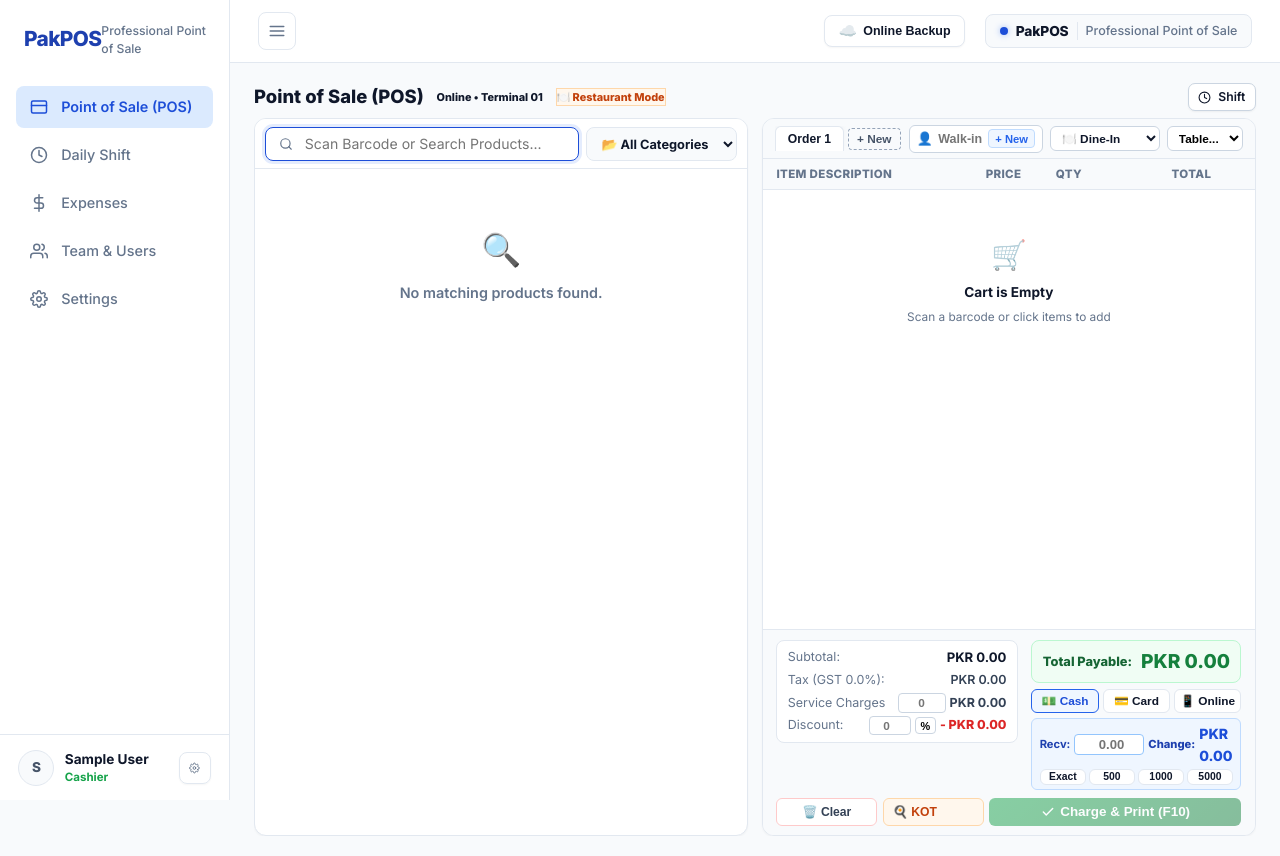
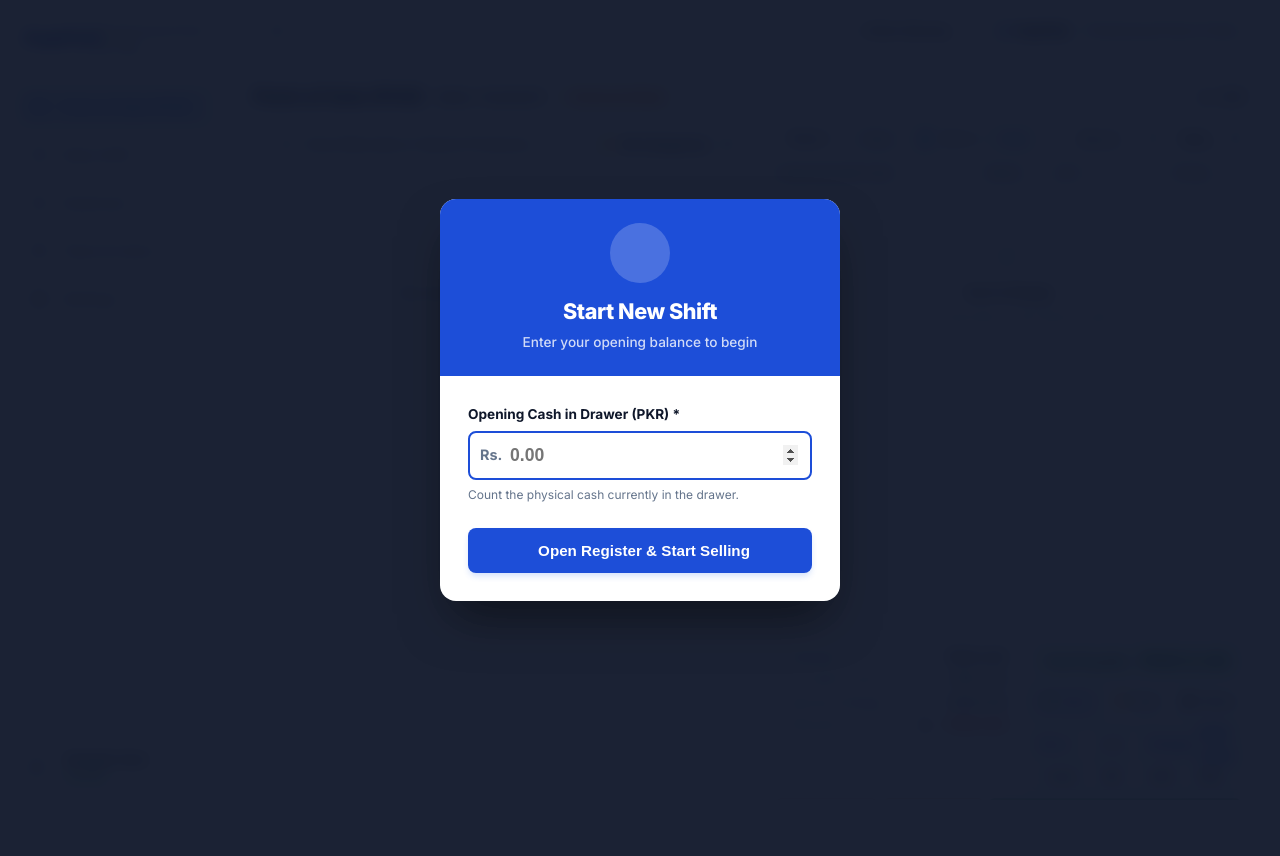
Before and after one commit to rana-sharafat-ali/pak-pos, a Django app: page /sales/ in a window 1280 px wide. After the commit the page ends 616 px from the top, so only its background shows below. Run offline with Django 5.2, Linux system fonts and the light colour scheme; the visitor is signed in with stand-in values (Sample User, id 1); data comes from the database, SQL or seed files in the repository; data that the repository does not hold is empty.

Commit message:
feat: implement POS shift management system, timezone middleware, and centralized error logging.

```diff
--- a/pakpos_project/apps/expenses/models.py
+++ b/pakpos_project/apps/expenses/models.py
@@ -20,6 +20,7 @@ class Expense(models.Model):
     amount = models.DecimalField(max_digits=10, decimal_places=2)
     description = models.TextField(blank=True, null=True)
     logged_by = models.ForeignKey(settings.AUTH_USER_MODEL, on_delete=models.SET_NULL, null=True, related_name='logged_expenses')
+    shift = models.ForeignKey('sales.CashDrawerShift', on_delete=models.SET_NULL, null=True, blank=True, related_name='expenses')
     created_at = models.DateTimeField(auto_now_add=True)
     updated_at = models.DateTimeField(auto_now=True)
     is_synced = models.BooleanField(default=False)
--- /dev/null
+++ b/pakpos_project/apps/expenses/templatetags/expenses_tags.py
@@ -0,0 +1,9 @@
+from django import template
+from django.db.models import Sum
+
+register = template.Library()
+
+@register.simple_tag
+def get_shift_expenses(shift):
+    total = shift.expenses.aggregate(total=Sum('amount'))['total']
+    return total or 0
--- a/pakpos_project/apps/sales/urls.py
+++ b/pakpos_project/apps/sales/urls.py
@@ -15,6 +15,7 @@ urlpatterns = [
 
     # Daily Shift & Cash Reconciliation
     path('shift/', views.daily_shift_summary_view, name='shift_summary'),
+    path('shift/history/', views.shift_history_view, name='shift_history'),
     path('shift/print/', views.shift_print_view, name='shift_print'),
 
     # Restaurant Dining Tables Management
@@ -37,4 +38,6 @@ urlpatterns = [
     path('api/customers/search/', views.api_search_customers, name='api_customer_search'),
     path('api/customers/create/', views.api_create_customer, name='api_customer_create'),
     path('api/products/search/', views.api_search_products, name='api_search_products'),
+    path('api/shift/current/', views.api_shift_current, name='api_shift_current'),
+    path('api/shift/open/', views.api_shift_open, name='api_shift_open'),
 ]
--- a/pakpos_project/apps/sales/views.py
+++ b/pakpos_project/apps/sales/views.py
@@ -280,10 +280,17 @@ def api_create_sale(request):
     amount_tendered = Decimal(str(data.get('amount_tendered', total_amount) or total_amount))
     change_returned = max(Decimal('0.00'), amount_tendered - total_amount) if payment_method == Sale.PaymentMethod.CASH else Decimal('0.00')
 
+    # Fetch current active shift for this cashier
+    active_shift = CashDrawerShift.objects.filter(
+        cashier=request.user,
+        status=CashDrawerShift.Status.OPEN
+    ).first()
+
     # 3. Create Sale Record
     sale = Sale.objects.create(
         customer=customer_obj,
         cashier=request.user,
+        shift=active_shift,
         status=Sale.Status.COMPLETED,
         order_type=order_type,
         subtotal=subtotal,
@@ -621,7 +628,13 @@ def _get_shift_context(request):
 
     shift_expenses_total = shift_expenses_qs.aggregate(s=Sum('amount'))['s'] or Decimal('0.00')
     shift_expenses_list = list(shift_expenses_qs)
-    net_cash_in_drawer = cash_sales - shift_expenses_total
+
+    # Calculate total opening cash from today's shifts
+    from pakpos_project.apps.sales.models import CashDrawerShift
+    shifts_today = CashDrawerShift.objects.filter(opening_time__gte=start_of_day, opening_time__lte=end_of_day)
+    total_opening_cash = shifts_today.aggregate(s=Sum('opening_cash'))['s'] or Decimal('0.00')
+
+    net_cash_in_drawer = total_opening_cash + cash_sales - shift_expenses_total
 
     # Cashier breakdown with full name & payment channels
     cashier_map = {}
@@ -763,6 +776,7 @@ def _get_shift_context(request):
         'cash_pct': cash_pct,
         'card_pct': card_pct,
         'online_pct': online_pct,
+        'total_opening_cash': total_opening_cash,
         'shift_expenses_total': shift_expenses_total,
         'shift_expenses': shift_expenses_list,
         'total_tax_today': total_tax_today,
@@ -1217,3 +1231,103 @@ def api_search_products(request):
         })
 
     return JsonResponse({'products': product_catalog_json})
+
+from django.views.decorators.http import require_http_methods
+
+@login_required
+@require_http_methods(["GET"])
+def api_shift_current(request):
+    """
+    Check if the user has an open shift for TODAY.
+    If they have an open shift from yesterday, auto-close it.
+    """
+    from datetime import date
+    from django.db.models import Sum
+    from django.utils import timezone
+    from pakpos_project.apps.expenses.models import Expense
+
+    today = timezone.localdate()
+    active_shifts = CashDrawerShift.objects.filter(cashier=request.user, status=CashDrawerShift.Status.OPEN)
+
+    current_shift = None
+    for shift in active_shifts:
+        if timezone.localtime(shift.opening_time).date() < today:
+            # Shift is from a previous day. Auto-close it.
+            # Calculate sales, refunds, expenses
+            sales = Sale.objects.filter(shift=shift, status=Sale.Status.COMPLETED)
+            total_cash = sales.filter(payment_method=Sale.PaymentMethod.CASH).aggregate(Sum('total_amount'))['total_amount__sum'] or Decimal('0.00')
+            total_card = sales.exclude(payment_method=Sale.PaymentMethod.CASH).aggregate(Sum('total_amount'))['total_amount__sum'] or Decimal('0.00')
+
+            refunds = Sale.objects.filter(shift=shift, status=Sale.Status.REFUNDED).aggregate(Sum('total_amount'))['total_amount__sum'] or Decimal('0.00')
+            expenses = Expense.objects.filter(shift=shift).aggregate(Sum('amount'))['amount__sum'] or Decimal('0.00')
+
+            shift.total_cash_sales = total_cash
+            shift.total_card_sales = total_card
+            shift.total_refunds = refunds
+
+            # Auto calculate closing cash: Opening + Cash Sales - Refunds - Expenses
+            expected_cash = max(Decimal('0.00'), shift.opening_cash + total_cash - refunds - expenses)
+
+            shift.closing_cash = expected_cash
+            shift.closing_time = timezone.now()
+            shift.status = CashDrawerShift.Status.CLOSED
+            shift.notes = (shift.notes or "") + "\n[System Auto-Closed on Day Change. Cash Not Counted.]"
+            shift.save()
+        else:
+            current_shift = shift
+
+    if current_shift:
+        return JsonResponse({
+            'has_open_shift': True,
+            'shift_id': current_shift.id,
+            'opening_cash': float(current_shift.opening_cash),
+            'opening_time': current_shift.opening_time.isoformat()
+        })
+    else:
+        return JsonResponse({'has_open_shift': False})
+
+@login_required
+@require_http_methods(["POST"])
+def api_shift_open(request):
+    """
+    Open a new shift for today.
+    """
+    import json
+    try:
+        data = json.loads(request.body)
+        opening_cash = Decimal(str(data.get('opening_cash', 0)))
+    except (ValueError, TypeError, json.JSONDecodeError):
+        return JsonResponse({'success': False, 'error': 'Invalid opening cash value.'}, status=400)
+
+    # Check if one already exists
+    existing_shift = CashDrawerShift.objects.filter(cashier=request.user, status=CashDrawerShift.Status.OPEN).first()
+    if existing_shift:
+        return JsonResponse({'success': False, 'error': 'You already have an open shift.'}, status=400)
+
+    shift = CashDrawerShift.objects.create(
+        cashier=request.user,
+        opening_cash=opening_cash,
+        status=CashDrawerShift.Status.OPEN
+    )
+
+    return JsonResponse({'success': True, 'shift_id': shift.id})
+
+@manager_or_admin_required
+def shift_history_view(request):
+    """
+    Dedicated view for Admins to see all daily shifts, their opening balances,
+    calculated closing balances, total sales, and expenses.
+    """
+    shifts = CashDrawerShift.objects.select_related('cashier').order_by('-opening_time')
+
+    paginator = Paginator(shifts, 25)
+    page_number = request.GET.get('page', 1)
+    page_obj = paginator.get_page(page_number)
+
+    context = {
+        'title': 'Daily Shift Ledger',
+        'shifts': page_obj,
+        'page_obj': page_obj,
+        'paginator': paginator,
+    }
+    return render(request, 'sales/shift_history.html', context)
--- a/pakpos_project/settings.py
+++ b/pakpos_project/settings.py
@@ -87,6 +87,7 @@ MIDDLEWARE = [
     'django.contrib.messages.middleware.MessageMiddleware',
     'django.middleware.clickjacking.XFrameOptionsMiddleware',
     'pakpos_project.apps.core.middleware.ExceptionLoggingMiddleware',
+    'pakpos_project.apps.core.middleware.TimezoneMiddleware',
 ]
 
 ROOT_URLCONF = 'pakpos_project.urls'
--- a/static/js/pos_controller.js
+++ b/static/js/pos_controller.js
@@ -79,6 +79,7 @@
             document.body.classList.add('sidebar-collapsed');
         }
 
+        checkShiftStatus(); // Wait for shift to be verified before rendering POS fully
         renderProductGrid();
         renderTabs();
         renderActiveCart();
@@ -1575,4 +1576,65 @@
             });
     };
 
+    // ================= 12. SHIFT MANAGEMENT ENGINE =================
+    window.checkShiftStatus = function() {
+        if (!window.SHIFT_CURRENT_API_URL) return; // If API not provided, skip shift check
+
+        fetch(window.SHIFT_CURRENT_API_URL)
+            .then(response => response.json())
+            .then(data => {
+                const modal = document.getElementById('modal-open-shift');
+                if (data.has_open_shift) {
+                    // Shift is open, ensure modal is hidden
+                    if (modal) modal.style.display = 'none';
+                    // Re-focus search
+                    focusSearchInput();
+                } else {
+                    // No open shift, show modal and lock POS
+                    if (modal) {
+                        modal.style.display = 'flex';
+                        const cashInput = document.getElementById('input-opening-cash');
+                        if (cashInput) setTimeout(() => cashInput.focus(), 100);
+                    }
+                }
+            })
+            .catch(err => {
+                console.error("Failed to check shift status:", err);
+            });
+    };
+
+    window.submitOpenShift = function(event) {
+        event.preventDefault();
+
+        const btn = document.getElementById('btn-submit-shift');
+        if (btn) btn.disabled = true;
+
+        const openingCash = parseFloat(document.getElementById('input-opening-cash').value) || 0;
+
+        fetch(window.SHIFT_OPEN_API_URL, {
+            method: 'POST',
+            headers: {
+                'Content-Type': 'application/json',
+                'X-CSRFToken': getCookie('csrftoken')
+            },
+            body: JSON.stringify({ opening_cash: openingCash })
+        })
+        .then(response => response.json())
+        .then(data => {
+            if (btn) btn.disabled = false;
+
+            if (data.success) {
+                document.getElementById('modal-open-shift').style.display = 'none';
+                showScanFeedbackToast(`✓ Shift Opened! Balance: Rs. ${openingCash.toFixed(2)}`);
+                focusSearchInput();
+            } else {
+                alert(data.error || 'Failed to open shift.');
+            }
+        })
+        .catch(err => {
+            if (btn) btn.disabled = false;
+            alert('Network error while opening shift. Please try again.');
+        });
+    };
+
 })();
--- a/templates/base.html
+++ b/templates/base.html
@@ -68,6 +68,23 @@
                             <span>Daily Shift</span>
                         </a>
                     </li>
+
+                    {% if request.user.role != 'cashier' %}
+                    <li class="menu-item {% if request.resolver_match.url_name == 'shift_history' %}active{% endif %}">
+                        <a href="{% url 'sales:shift_history' %}">
+                            <span class="menu-icon">
+                                <svg width="18" height="18" viewBox="0 0 24 24" fill="none" stroke="currentColor" stroke-width="2" stroke-linecap="round" stroke-linejoin="round">
+                                    <path d="M14 2H6a2 2 0 0 0-2 2v16a2 2 0 0 0 2 2h12a2 2 0 0 0 2-2V8z"></path>
+                                    <polyline points="14 2 14 8 20 8"></polyline>
+                                    <line x1="16" y1="13" x2="8" y2="13"></line>
+                                    <line x1="16" y1="17" x2="8" y2="17"></line>
+                                    <polyline points="10 9 9 9 8 9"></polyline>
+                                </svg>
+                            </span>
+                            <span>Shift Ledger</span>
+                        </a>
+                    </li>
+                    {% endif %}
 
                     <li class="menu-item {% if request.resolver_match.app_name == 'expenses' %}active{% endif %}">
                         <a href="{% url 'expenses:expense_list' %}">
--- a/templates/sales/pos_terminal.html
+++ b/templates/sales/pos_terminal.html
@@ -984,6 +984,53 @@
 <!-- HIDDEN PRINT IFRAME FOR INSTANT THERMAL PRINTING -->
 <iframe id="receipt-print-frame" style="position: fixed; right: 0; bottom: 0; width: 0; height: 0; border: 0; opacity: 0; pointer-events: none;"></iframe>
 
+<!-- ================= OPEN SHIFT MODAL (FORCED ON BOOT IF NO SHIFT) ================= -->
+<div id="modal-open-shift" style="display: none; position: fixed; inset: 0; background: rgba(15, 23, 42, 0.95); z-index: 99999; backdrop-filter: blur(8px); align-items: center; justify-content: center;">
+    <div style="background: #ffffff; width: 400px; border-radius: 16px; box-shadow: 0 25px 50px -12px rgba(0,0,0,0.5); overflow: hidden; transform: translateY(20px); animation: modalSlideUp 0.3s forwards;">
+
+        <div style="background: linear-gradient(135deg, var(--primary) 0%, #1d4ed8 100%); padding: 1.5rem; text-align: center;">
+            <div style="width: 60px; height: 60px; background: rgba(255,255,255,0.2); border-radius: 50%; display: flex; align-items: center; justify-content: center; margin: 0 auto 0.75rem; color: #fff; font-size: 1.75rem;">
+                <i class="fas fa-cash-register"></i>
+            </div>
+            <h3 style="margin: 0; color: #ffffff; font-size: 1.35rem; font-weight: 800; letter-spacing: -0.02em;">Start New Shift</h3>
+            <p style="margin: 0.25rem 0 0; color: rgba(255,255,255,0.8); font-size: 0.85rem; font-weight: 500;">Enter your opening balance to begin</p>
+        </div>
+
+        <div style="padding: 1.75rem;">
+            <form id="form-open-shift" onsubmit="submitOpenShift(event)">
+                <div style="margin-bottom: 1.5rem;">
+                    <label style="font-size: 0.85rem; font-weight: 700; color: var(--secondary); display: block; margin-bottom: 0.4rem;">Opening Cash in Drawer (PKR) *</label>
+                    <div style="position: relative;">
+                        <span style="position: absolute; left: 12px; top: 50%; transform: translateY(-50%); color: #64748b; font-weight: 700; font-size: 0.9rem;">Rs.</span>
+                        <input
+                            type="number"
+                            id="input-opening-cash"
+                            required
+                            min="0"
+                            step="1"
+                            placeholder="0.00"
+                            style="width: 100%; padding: 0.75rem 0.75rem 0.75rem 2.5rem; font-size: 1.1rem; font-weight: 700; border: 2px solid #e2e8f0; border-radius: 8px; outline: none; transition: border-color 0.2s; color: var(--text-dark);"
+                            onfocus="this.style.borderColor='var(--primary)'"
+                            onblur="this.style.borderColor='#e2e8f0'"
+                            autocomplete="off"
+                        >
+                    </div>
+                    <p style="margin: 0.4rem 0 0; font-size: 0.75rem; color: #64748b;">Count the physical cash currently in the drawer.</p>
+                </div>
+
+                <button type="submit" id="btn-submit-shift" style="width: 100%; padding: 0.85rem; font-size: 0.95rem; font-weight: 800; background: var(--primary); border: none; border-radius: 8px; color: #ffffff; cursor: pointer; display: flex; justify-content: center; align-items: center; gap: 0.5rem; transition: background 0.2s; box-shadow: 0 4px 6px -1px rgba(37, 99, 235, 0.2);">
+                    <i class="fas fa-lock-open"></i> Open Register & Start Selling
+                </button>
+            </form>
+        </div>
+    </div>
+</div>
+
+<style>
+@keyframes modalSlideUp {
+    to { transform: translateY(0); }
+}
+</style>
 
 {% endblock %}
 
@@ -999,6 +1046,8 @@
     window.POS_CHECKOUT_API_URL = "{% url 'sales:api_checkout' %}";
     window.CUSTOMER_SEARCH_API_URL = "{% url 'sales:api_customer_search' %}";
     window.CUSTOMER_CREATE_API_URL = "{% url 'sales:api_customer_create' %}";
+    window.SHIFT_CURRENT_API_URL = "{% url 'sales:api_shift_current' %}";
+    window.SHIFT_OPEN_API_URL = "{% url 'sales:api_shift_open' %}";
     window.POS_MODE = "{{ pos_mode }}";
 </script>
 <script src="{% static 'js/pos_controller.js' %}?v={% now 'U' %}"></script>
```
Also changed, not shown: pakpos_project/apps/core/middleware.py (+17 -0 lines), pakpos_project/apps/expenses/views.py (+8 -0 lines), pakpos_project/apps/sales/models.py (+8 -0 lines), templates/sales/shift_history.html (added, +116 -0 lines), templates/sales/shift_summary.html (+21 -5 lines), pakpos_project/apps/expenses/migrations/0004_expense_shift.py (added), pakpos_project/apps/expenses/templatetags/__init__.py (added), pakpos_project/apps/sales/migrations/0004_sale_shift.py (added).
